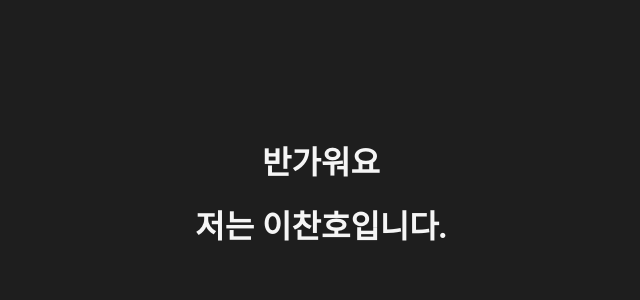
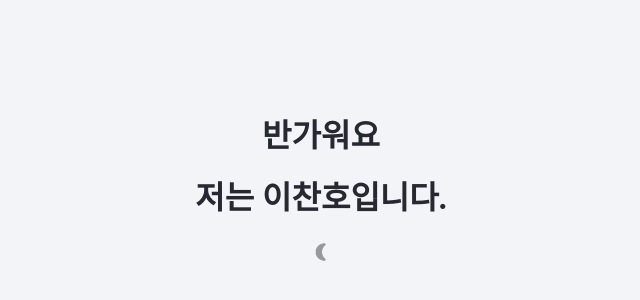
Before and after one commit to 0407chan/0407chan.github.io, a React (Vite) app: page / in a window 1280 px wide. Shown: the part 208-508 px from the top of the page, without its empty margins (319-959 px from the left). Built offline with nearby package versions, Linux system fonts and the light colour scheme.

Commit message:
다크모드 추가

```diff
--- a/src/App.style.ts
+++ b/src/App.style.ts
@@ -9,13 +9,13 @@ export const Container = styled.div`
   width: 100vw;
   height: 100vh;
   // dark mode background
-  background-color: #1e1e1e;
+  background-color: ${({ theme }) => theme.background};
 
   // light mode background
   // background-color: #f5f5f5;
 
   // dark mode text
-  color: #f5f5f5;
+  color: ${({ theme }) => theme.text};
 
   // light mode text
   // color: #1e1e1e;
--- a/src/App.tsx
+++ b/src/App.tsx
@@ -1,11 +1,22 @@
 import { Container } from 'App.style'
+import DarkModeButton from 'components/DarkModeButton'
+import Vertical from 'components/Vertical/Vertical'
+import { darkTheme, lightTheme } from 'constants/themes'
+import { useDarkMode } from 'hooks/useDarkMode'
+import { ThemeProvider } from 'styled-components'
 
 export default function App() {
+  const { theme, themeToggler } = useDarkMode()
+
   return (
-    <Container>
-      <h1>반가워요</h1>
-      <br />
-      <h1>저는 이찬호입니다.</h1>
-    </Container>
+    <ThemeProvider theme={theme === 'LIGHT' ? lightTheme : darkTheme}>
+      <Container>
+        <Vertical style={{ alignItems: 'center' }}>
+          <h1>반가워요</h1>
+          <h1>저는 이찬호입니다.</h1>
+          <DarkModeButton theme={theme} onThemeToggler={themeToggler} />
+        </Vertical>
+      </Container>
+    </ThemeProvider>
   )
 }
```
